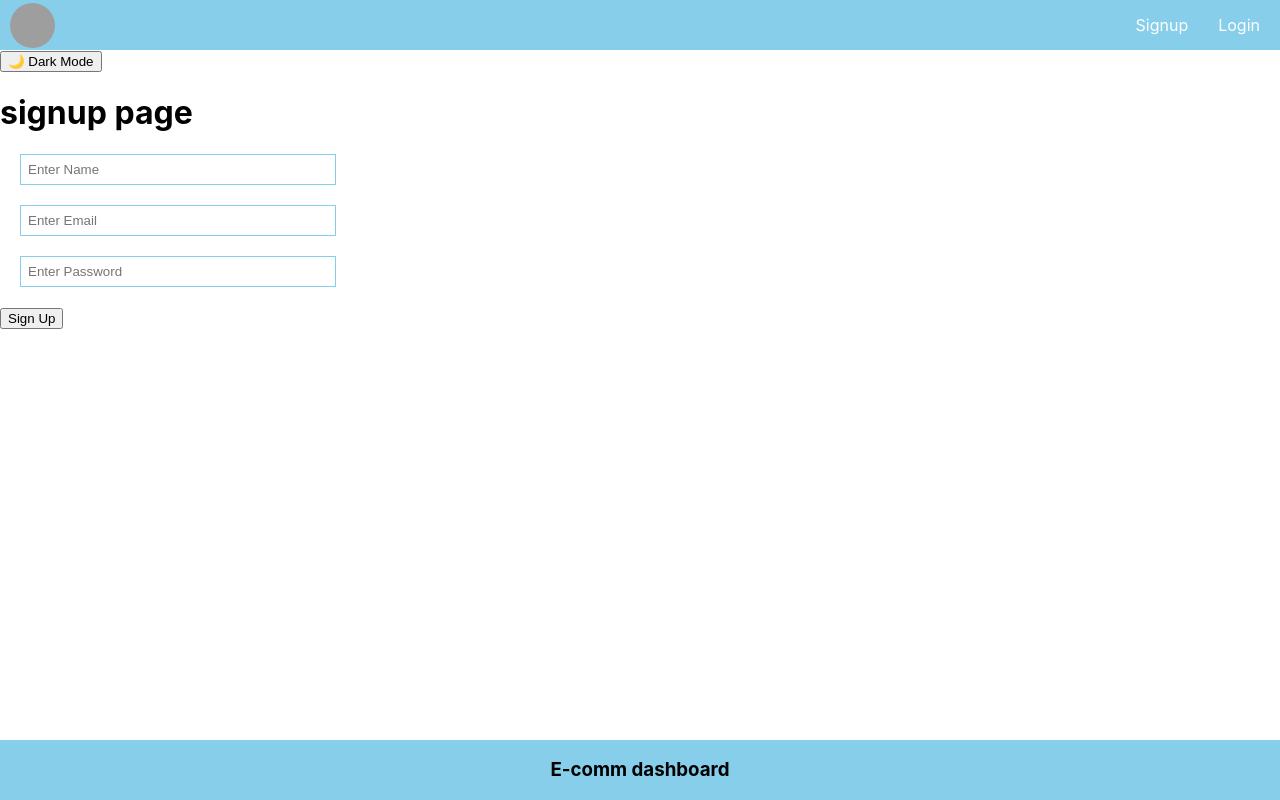
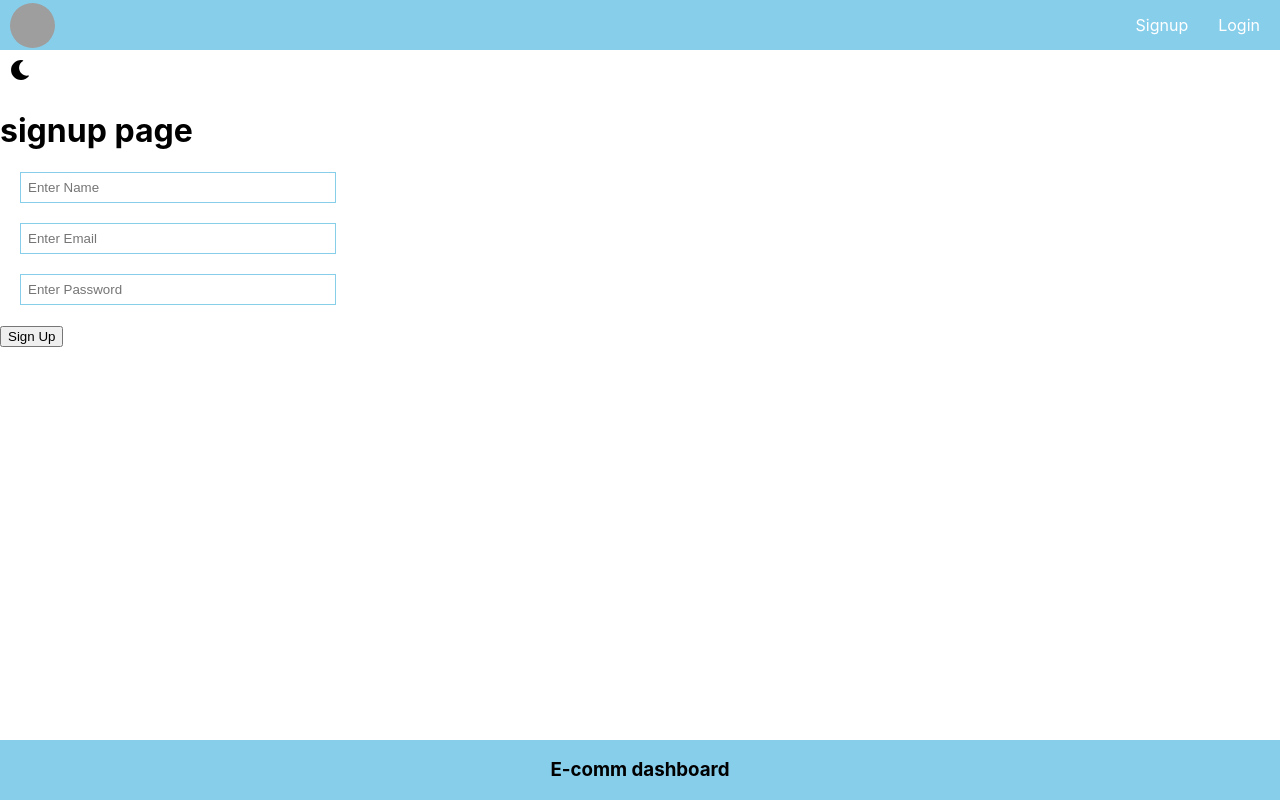
Before and after one commit to Khushi-74/E-comm-Mern-Project, a React (Create React App) app in the folder frontend/: page /signup in a window 1280 px wide. Built offline with nearby package versions, Linux system fonts and the light colour scheme; grey boxes are pictures that could not be loaded.

Commit message:
2- Added Toggle Sun/Moon

```diff
--- a/frontend/package.json
+++ b/frontend/package.json
@@ -9,6 +9,8 @@
     "@testing-library/user-event": "^13.5.0",
     "react": "^19.0.0",
     "react-dom": "^19.0.0",
+    "react-icons": "^5.5.0",
+    "react-router-dom": "^7.2.0",
     "react-scripts": "5.0.1",
     "web-vitals": "^2.1.4"
   },
--- a/frontend/src/App.css
+++ b/frontend/src/App.css
@@ -23,6 +23,26 @@
 :root {
   --bg-color: #ffffff;
   --text-color: #000000;
+}
+
+.theme-toggle {
+  background-color: var(--background-color);
+  color: var(--text-color);
+  border: none;
+  cursor: pointer;
+  width: 40px;
+  height: 40px;
+  border-radius: 50%;
+  display: flex;
+  align-items: center;
+  justify-content: center;
+  font-size: 20px;
+  transition: background-color 0.3s, color 0.3s;
+}
+
+
+.theme-toggle:hover {
+  background-color: rgba(0, 0, 0, 0.1);
 }
 
 [data-theme="dark"] {
--- a/frontend/src/App.js
+++ b/frontend/src/App.js
@@ -11,12 +11,16 @@ import UpdateProduct from "./components/UpdateProduct";
 import { globalThemeContext } from "./Context/ThemeContext";
 import ThemeToggle from "./Context/ThemeToggle";
 import { useContext} from "react";
+
+
+
 function App() {
   const { theme } = useContext(globalThemeContext);
 
   return (
-    <div className="App">
+    <div className={`App ${theme}`}>
       <BrowserRouter>
+
         <Nav />
         <ThemeToggle />
         <Routes>
--- a/frontend/src/Context/ThemeToggle.js
+++ b/frontend/src/Context/ThemeToggle.js
@@ -1,17 +1,21 @@
 import React from "react";
 import { useContext } from "react";
 import { globalThemeContext } from "./ThemeContext";
+import { FaSun, FaMoon } from "react-icons/fa";
 
-const ThemeToggle = ()=>{
+const ThemeToggle = () => {
+  const { theme, setTheme } = useContext(globalThemeContext);
+  return (
+          <div>
+        <button
+          className="theme-toggle"
+          onClick={() => setTheme(theme === "light" ? "dark" : "light")}
+        >
+          {theme === "light" ? <FaMoon size={20} /> : <FaSun size={20} />}
+        </button>
+      </div>
 
-    const {theme,setTheme} = useContext(globalThemeContext)
-    return (
-        <div>
-             <button onClick={() => setTheme(theme === "light" ? "dark" : "light")}>
-      {theme === "light" ? "🌙 Dark Mode" : "☀️ Light Mode"}
-    </button>
-        </div>
-    )
-}
+  );
+};
 
 export default ThemeToggle;
--- a/frontend/src/components/Nav.js
+++ b/frontend/src/components/Nav.js
@@ -2,6 +2,7 @@ import React from "react";
 import { useState } from "react";
 import { useEffect } from "react";
 import { Link, useNavigate } from "react-router-dom";
+
 
 const Nav = () => {
   const auth = localStorage.getItem("user");
@@ -42,12 +43,14 @@ const Nav = () => {
         </ul>
       ) : (
         <ul className="nav-ul nav-right">
+
           <li>
             <Link to="/signup">Signup</Link>
           </li>
           <li>
             <Link to="/login">Login</Link>
           </li>
+
         </ul>
       )}
     </div>
```
Also changed, not shown: frontend/images/moon.png (added), 1 other file (tests, documents, lock files or other folders).
